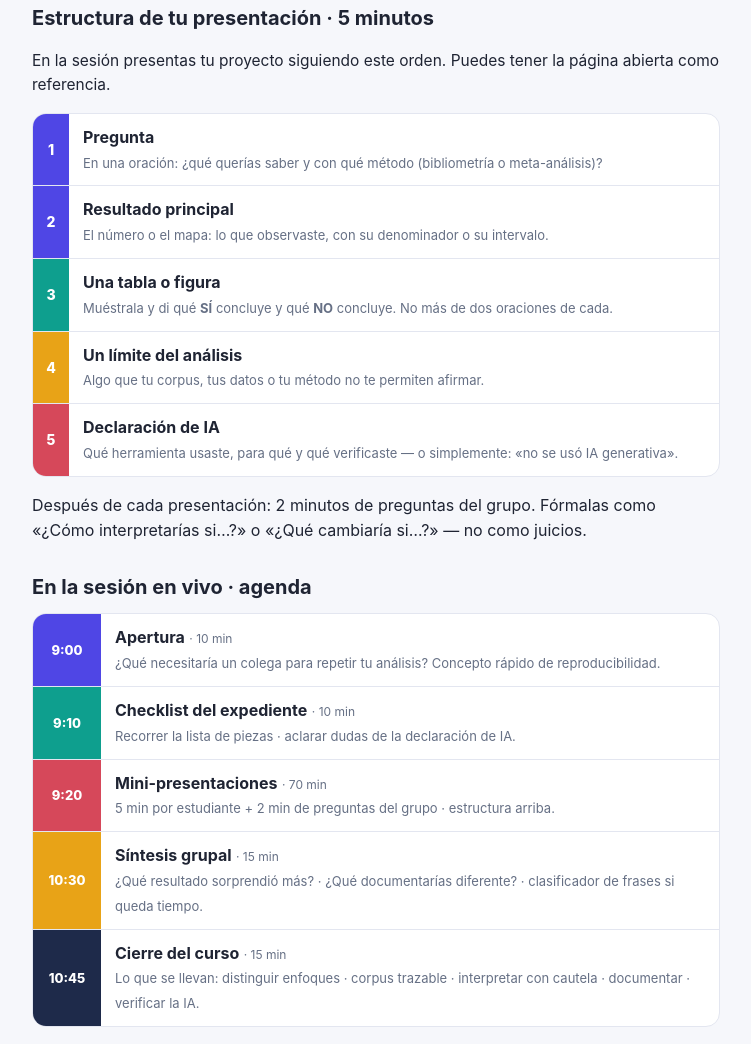
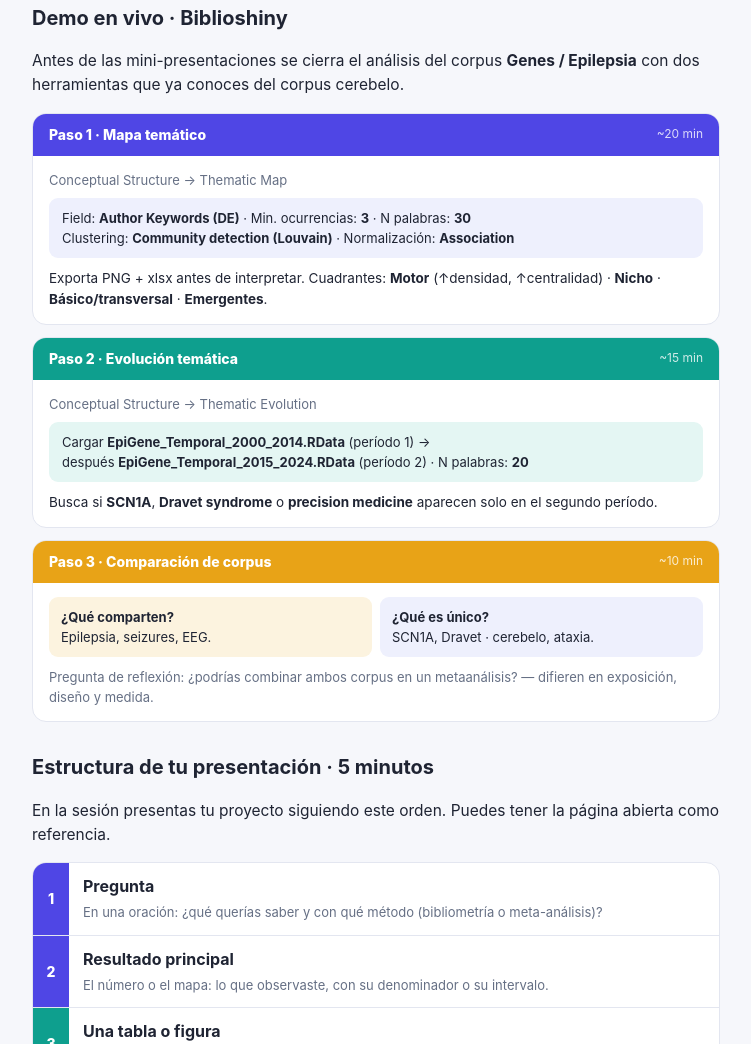
Before and after one commit to Hromo-parra/curso-bibliometria-meta, a plain HTML site: page leccion6.html in a window 1280 px wide. Shown: the part 2276-3320 px from the top of the page, without its empty margins (264-1015 px from the left). Drawn offline with Linux system fonts and the light colour scheme.

Commit message:
Actualizar lección 6 (v3: Biblioshiny)
Co-authored-by: Copilot App <223556219+Copilot@users.noreply.github.com>

```diff
--- a/leccion6.html
+++ b/leccion6.html
@@ -133,6 +133,53 @@
     </ol>
   </div>
 
+  <h2 class="sec">Demo en vivo · Biblioshiny</h2>
+  <p class="body">Antes de las mini-presentaciones se cierra el análisis del corpus <b>Genes / Epilepsia</b> con dos herramientas que ya conoces del corpus cerebelo.</p>
+
+  <div style="background:var(--card);border:1px solid var(--border);border-radius:14px;overflow:hidden;margin:12px 0;">
+    <div style="background:var(--indigo);color:#fff;padding:10px 16px;display:flex;align-items:center;gap:12px;">
+      <span style="font-weight:800;font-size:14px;">Paso 1 · Mapa temático</span>
+      <span style="margin-left:auto;font-size:12px;opacity:.8;">~20 min</span>
+    </div>
+    <div style="padding:14px 16px;">
+      <p style="margin:0 0 8px;font-size:13px;color:var(--mute);">Conceptual Structure → Thematic Map</p>
+      <div style="background:var(--soft);border-radius:9px;padding:10px 13px;font-size:13px;margin-bottom:10px;">
+        Field: <b>Author Keywords (DE)</b> · Min. ocurrencias: <b>3</b> · N palabras: <b>30</b><br>
+        Clustering: <b>Community detection (Louvain)</b> · Normalización: <b>Association</b>
+      </div>
+      <p style="margin:0;font-size:13.5px;">Exporta PNG + xlsx antes de interpretar. Cuadrantes: <b>Motor</b> (↑densidad, ↑centralidad) · <b>Nicho</b> · <b>Básico/transversal</b> · <b>Emergentes</b>.</p>
+    </div>
+  </div>
+
+  <div style="background:var(--card);border:1px solid var(--border);border-radius:14px;overflow:hidden;margin:12px 0;">
+    <div style="background:var(--teal);color:#fff;padding:10px 16px;display:flex;align-items:center;gap:12px;">
+      <span style="font-weight:800;font-size:14px;">Paso 2 · Evolución temática</span>
+      <span style="margin-left:auto;font-size:12px;opacity:.8;">~15 min</span>
+    </div>
+    <div style="padding:14px 16px;">
+      <p style="margin:0 0 8px;font-size:13px;color:var(--mute);">Conceptual Structure → Thematic Evolution</p>
+      <div style="background:var(--tealL);border-radius:9px;padding:10px 13px;font-size:13px;margin-bottom:10px;">
+        Cargar <b>EpiGene_Temporal_2000_2014.RData</b> (período 1) →<br>
+        después <b>EpiGene_Temporal_2015_2024.RData</b> (período 2) · N palabras: <b>20</b>
+      </div>
+      <p style="margin:0;font-size:13.5px;">Busca si <b>SCN1A</b>, <b>Dravet syndrome</b> o <b>precision medicine</b> aparecen solo en el segundo período.</p>
+    </div>
+  </div>
+
+  <div style="background:var(--card);border:1px solid var(--border);border-radius:14px;overflow:hidden;margin:12px 0 24px;">
+    <div style="background:var(--amber);color:#fff;padding:10px 16px;display:flex;align-items:center;gap:12px;">
+      <span style="font-weight:800;font-size:14px;">Paso 3 · Comparación de corpus</span>
+      <span style="margin-left:auto;font-size:12px;opacity:.8;">~10 min</span>
+    </div>
+    <div style="padding:14px 16px;">
+      <div style="display:grid;grid-template-columns:1fr 1fr;gap:8px;font-size:13px;margin-bottom:10px;">
+        <div style="background:var(--amberL);border-radius:9px;padding:10px 12px;"><b>¿Qué comparten?</b><br>Epilepsia, seizures, EEG.</div>
+        <div style="background:var(--soft);border-radius:9px;padding:10px 12px;"><b>¿Qué es único?</b><br>SCN1A, Dravet · cerebelo, ataxia.</div>
+      </div>
+      <p style="margin:0;font-size:13px;color:var(--mute);">Pregunta de reflexión: ¿podrías combinar ambos corpus en un metaanálisis? — difieren en exposición, diseño y medida.</p>
+    </div>
+  </div>
+
   <h2 class="sec">Estructura de tu presentación · 5 minutos</h2>
   <p class="body">En la sesión presentas tu proyecto siguiendo este orden. Puedes tener la página abierta como referencia.</p>
   <div style="background:var(--card);border:1px solid var(--border);border-radius:14px;overflow:hidden;margin:10px 0 10px;">
@@ -163,19 +210,23 @@
   <div style="background:var(--card);border:1px solid var(--border);border-radius:14px;overflow:hidden;margin:10px 0 24px;">
     <div style="display:grid;grid-template-columns:68px 1fr;border-bottom:1px solid var(--border);">
       <div style="background:var(--indigo);color:#fff;padding:12px 6px;font-weight:800;font-size:13px;text-align:center;display:flex;align-items:center;justify-content:center;">9:00</div>
-      <div style="padding:11px 14px;"><b>Apertura</b> <span style="color:var(--mute);font-size:12px;">· 10 min</span><br><span style="font-size:13px;color:var(--mute);">¿Qué necesitaría un colega para repetir tu análisis? Concepto rápido de reproducibilidad.</span></div>
+      <div style="padding:11px 14px;"><b>Apertura</b> <span style="color:var(--mute);font-size:12px;">· 5 min</span><br><span style="font-size:13px;color:var(--mute);">¿Dónde quedamos? Repaso de la red Genes/Epilepsia · concepto rápido de reproducibilidad.</span></div>
     </div>
     <div style="display:grid;grid-template-columns:68px 1fr;border-bottom:1px solid var(--border);">
-      <div style="background:var(--teal);color:#fff;padding:12px 6px;font-weight:800;font-size:13px;text-align:center;display:flex;align-items:center;justify-content:center;">9:10</div>
-      <div style="padding:11px 14px;"><b>Checklist del expediente</b> <span style="color:var(--mute);font-size:12px;">· 10 min</span><br><span style="font-size:13px;color:var(--mute);">Recorrer la lista de piezas · aclarar dudas de la declaración de IA.</span></div>
+      <div style="background:var(--indigo);color:#fff;padding:12px 6px;font-weight:800;font-size:13px;text-align:center;display:flex;align-items:center;justify-content:center;">9:05</div>
+      <div style="padding:11px 14px;"><b>Mapa temático · Biblioshiny</b> <span style="color:var(--mute);font-size:12px;">· 20 min</span><br><span style="font-size:13px;color:var(--mute);">Conceptual Structure → Thematic Map · interpretar los 4 cuadrantes del corpus SCN1A.</span></div>
     </div>
     <div style="display:grid;grid-template-columns:68px 1fr;border-bottom:1px solid var(--border);">
-      <div style="background:var(--coral);color:#fff;padding:12px 6px;font-weight:800;font-size:13px;text-align:center;display:flex;align-items:center;justify-content:center;">9:20</div>
-      <div style="padding:11px 14px;"><b>Mini-presentaciones</b> <span style="color:var(--mute);font-size:12px;">· 70 min</span><br><span style="font-size:13px;color:var(--mute);">5 min por estudiante + 2 min de preguntas del grupo · estructura arriba.</span></div>
+      <div style="background:var(--teal);color:#fff;padding:12px 6px;font-weight:800;font-size:13px;text-align:center;display:flex;align-items:center;justify-content:center;">9:25</div>
+      <div style="padding:11px 14px;"><b>Evolución temática + comparación</b> <span style="color:var(--mute);font-size:12px;">· 25 min</span><br><span style="font-size:13px;color:var(--mute);">Thematic Evolution en dos períodos · comparar clusters con corpus Cerebelo/Epilepsia.</span></div>
     </div>
     <div style="display:grid;grid-template-columns:68px 1fr;border-bottom:1px solid var(--border);">
-      <div style="background:var(--amber);color:#fff;padding:12px 6px;font-weight:800;font-size:13px;text-align:center;display:flex;align-items:center;justify-content:center;">10:30</div>
-      <div style="padding:11px 14px;"><b>Síntesis grupal</b> <span style="color:var(--mute);font-size:12px;">· 15 min</span><br><span style="font-size:13px;color:var(--mute);">¿Qué resultado sorprendió más? · ¿Qué documentarías diferente? · clasificador de frases si queda tiempo.</span></div>
+      <div style="background:var(--coral);color:#fff;padding:12px 6px;font-weight:800;font-size:13px;text-align:center;display:flex;align-items:center;justify-content:center;">9:50</div>
+      <div style="padding:11px 14px;"><b>Mini-presentaciones</b> <span style="color:var(--mute);font-size:12px;">· 45 min</span><br><span style="font-size:13px;color:var(--mute);">5 min por estudiante + 2 min de preguntas del grupo · estructura arriba.</span></div>
+    </div>
+    <div style="display:grid;grid-template-columns:68px 1fr;border-bottom:1px solid var(--border);">
+      <div style="background:var(--amber);color:#fff;padding:12px 6px;font-weight:800;font-size:13px;text-align:center;display:flex;align-items:center;justify-content:center;">10:35</div>
+      <div style="padding:11px 14px;"><b>Síntesis grupal</b> <span style="color:var(--mute);font-size:12px;">· 10 min</span><br><span style="font-size:13px;color:var(--mute);">¿Qué resultado sorprendió más? · ¿Qué documentarías diferente? · clasificador de frases si queda tiempo.</span></div>
     </div>
     <div style="display:grid;grid-template-columns:68px 1fr;">
       <div style="background:var(--night);color:#fff;padding:12px 6px;font-weight:800;font-size:13px;text-align:center;display:flex;align-items:center;justify-content:center;">10:45</div>
```
